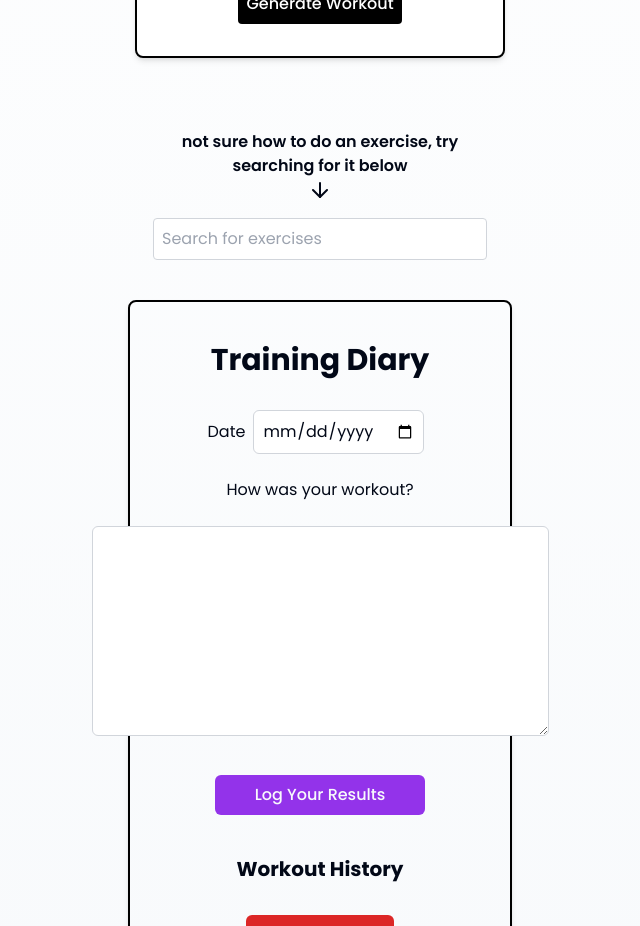
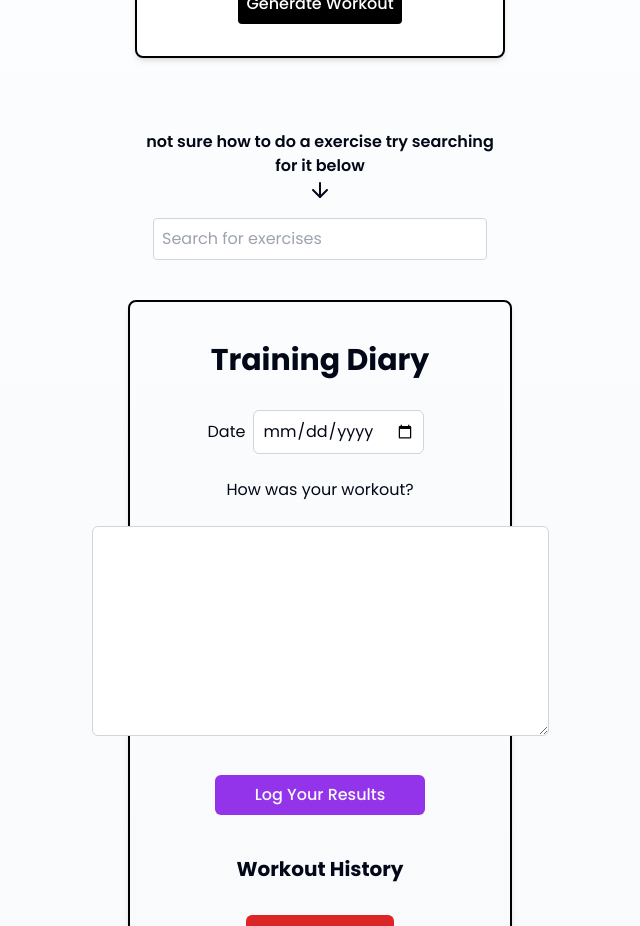
Before and after one commit to TrentFleet/MovePro, a Next.js app: page /Dashboard in a window 1280 px wide. Shown: the part 820-1746 px from the top of the page, without its empty margins (320-960 px from the left). Built offline with nearby package versions, Linux system fonts and the light colour scheme.

Commit message:
does it work?

```diff
--- a/app/MyApi/page.tsx
+++ b/app/MyApi/page.tsx
@@ -2,8 +2,8 @@
 
 import React, { useEffect, useState } from 'react';
 import { fetchData, exerciseOptions } from '../utils/fetchData';
-import { Button } from '@/components/ui/button';
 import { ArrowDown } from 'lucide-react';
+import Image from 'next/image';
 
 const MyApiPage: React.FC = () => {
   const [exercises, setExercises] = useState<any[]>([]);
@@ -35,8 +35,8 @@ const MyApiPage: React.FC = () => {
   return (
     <div className="flex flex-col justify-center items-center">
       <div className="mb-4 items-center">
-        <h1 className='text-center m-4 text-md justify-center flex flex-col font-semibold items-center'>
-          not sure how to do an exercise, try searching for it below
+        <h1 className="text-center m-4 text-md justify-center flex flex-col font-semibold items-center">
+          not sure how to do a exercise try searching for it below
           <ArrowDown/>
         </h1>
         <input
@@ -56,11 +56,11 @@ const MyApiPage: React.FC = () => {
         <p>Target: {exercise.target}</p>
         <p>Equipment: {exercise.equipment}</p>
         {exercise.gifUrl && (
-          <img
+          <Image
             className="mt-4"
             src={exercise.gifUrl}
             alt={`GIF for ${exercise.name}`}
-            style={{ maxWidth: '100%' }}
+            style={{ maxWidth: "100%" }}
           />
         )}
         {/* Add more details as needed */}
```
